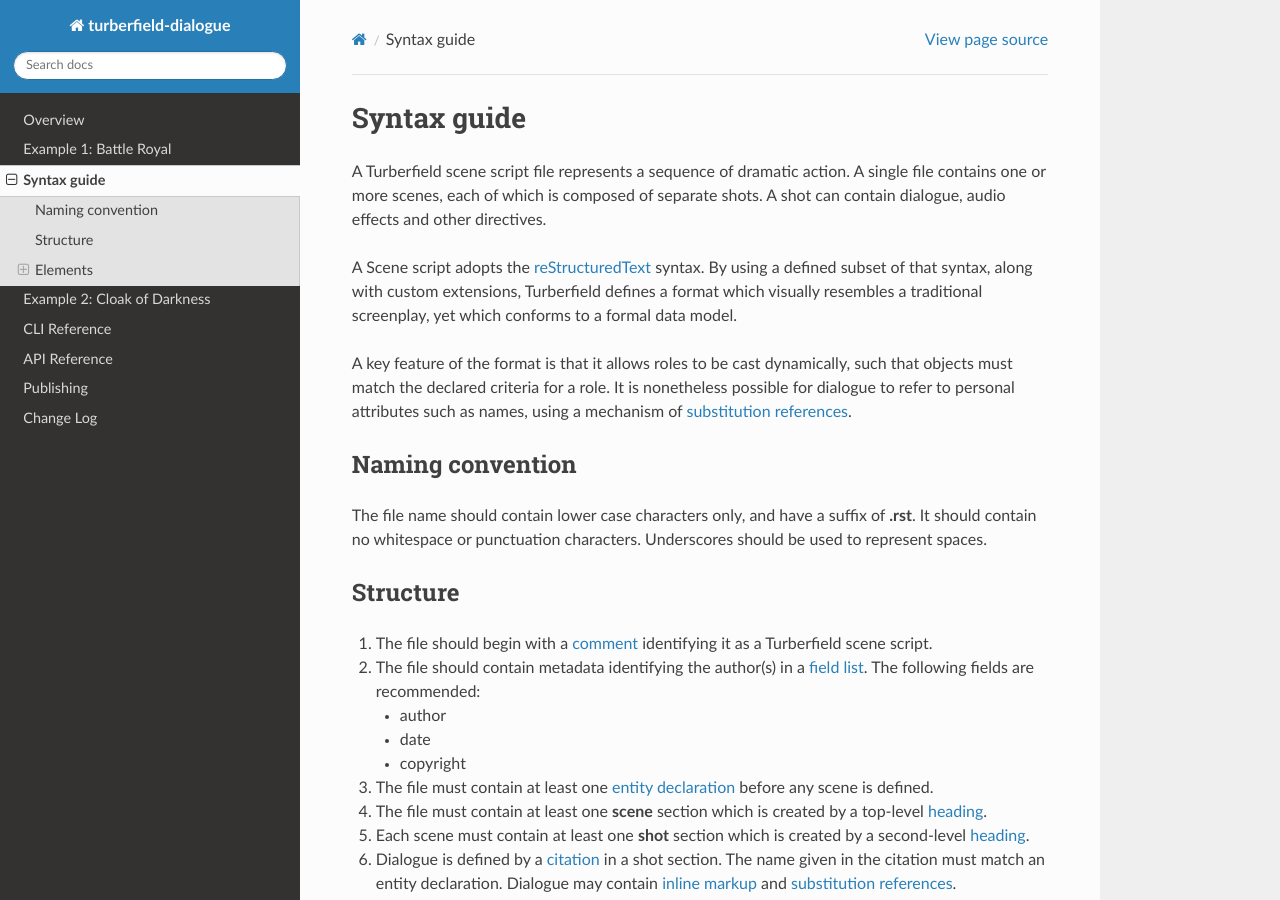
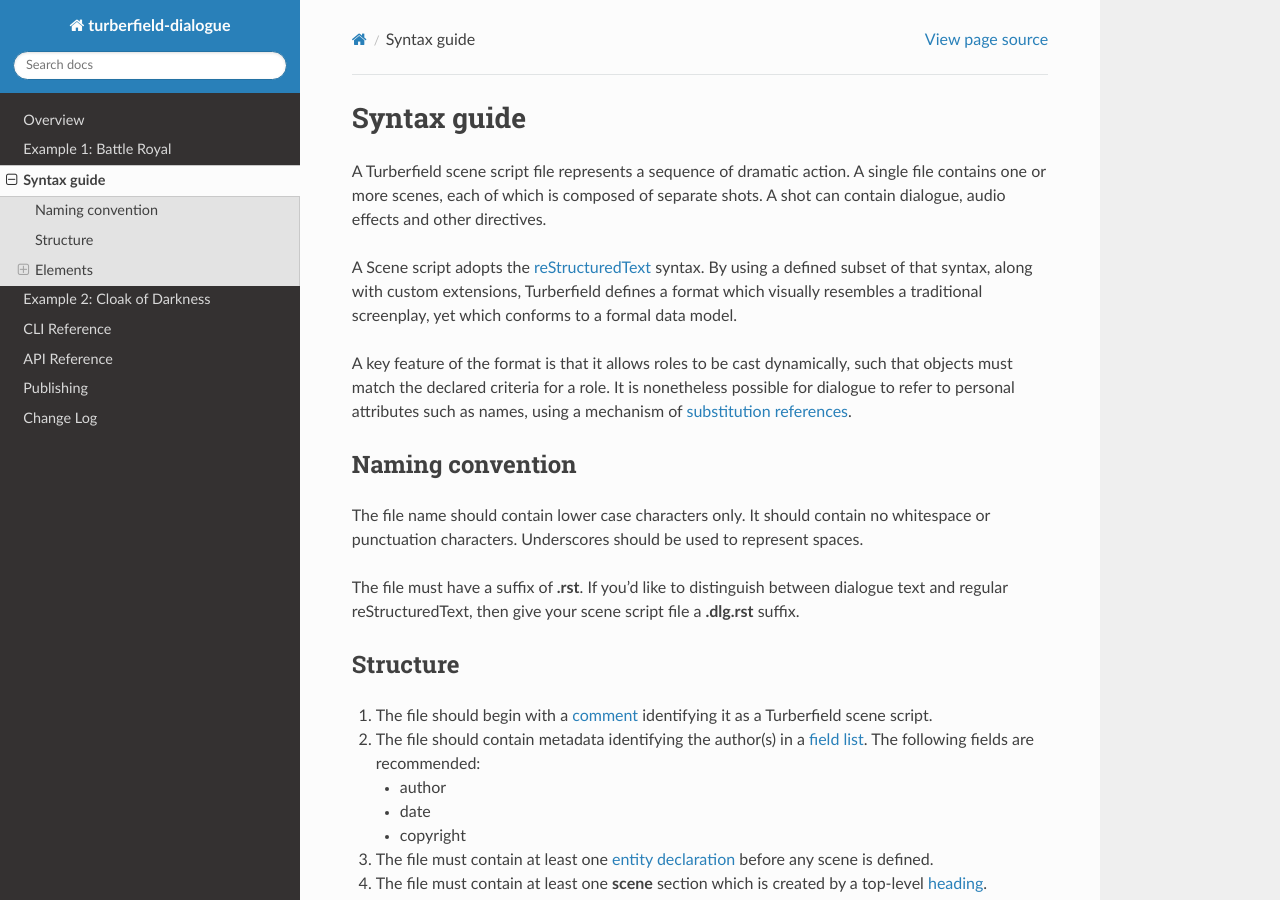
Before and after one commit to tundish/turberfield-dialogue, a Sphinx documentation site: the page built from turberfield/dialogue/doc/syntax.rst, in a window 1280 px wide and 900 px high. Built offline with Sphinx 7.4.7 and the Read the Docs theme 2.0.0, drawn with Linux system fonts in a browser that asks for light colours; pages that are not in the unit, such as notebooks, are missing from menus.

Commit message:
Improve docs in minor areas.

```diff
--- a/CHANGELOG.rst
+++ b/CHANGELOG.rst
@@ -5,6 +5,12 @@
 
 Change Log
 ::::::::::
+
+0.19.0
+======
+
+* Added documentation for the `Matcher` class.
+* Added guidance on alternative for file suffix.
 
 0.18.0
 ======
--- a/turberfield/dialogue/doc/syntax.rst
+++ b/turberfield/dialogue/doc/syntax.rst
@@ -22,10 +22,11 @@
 Naming convention
 =================
 
-The file name should contain lower case characters only, and have a suffix of
-**.rst**.
-It should contain no whitespace or punctuation characters. Underscores should
-be used to represent spaces.
+The file name should contain lower case characters only. It should contain no whitespace
+or punctuation characters. Underscores should be used to represent spaces.
+
+The file must have a suffix of **.rst**. If you'd like to distinguish between dialogue
+text and regular reStructuredText, then give your scene script file a **.dlg.rst** suffix.
 
 Structure
 =========
```
Also changed, not shown: turberfield/dialogue/doc/api.rst (+10 -0 lines), 1 other file.
